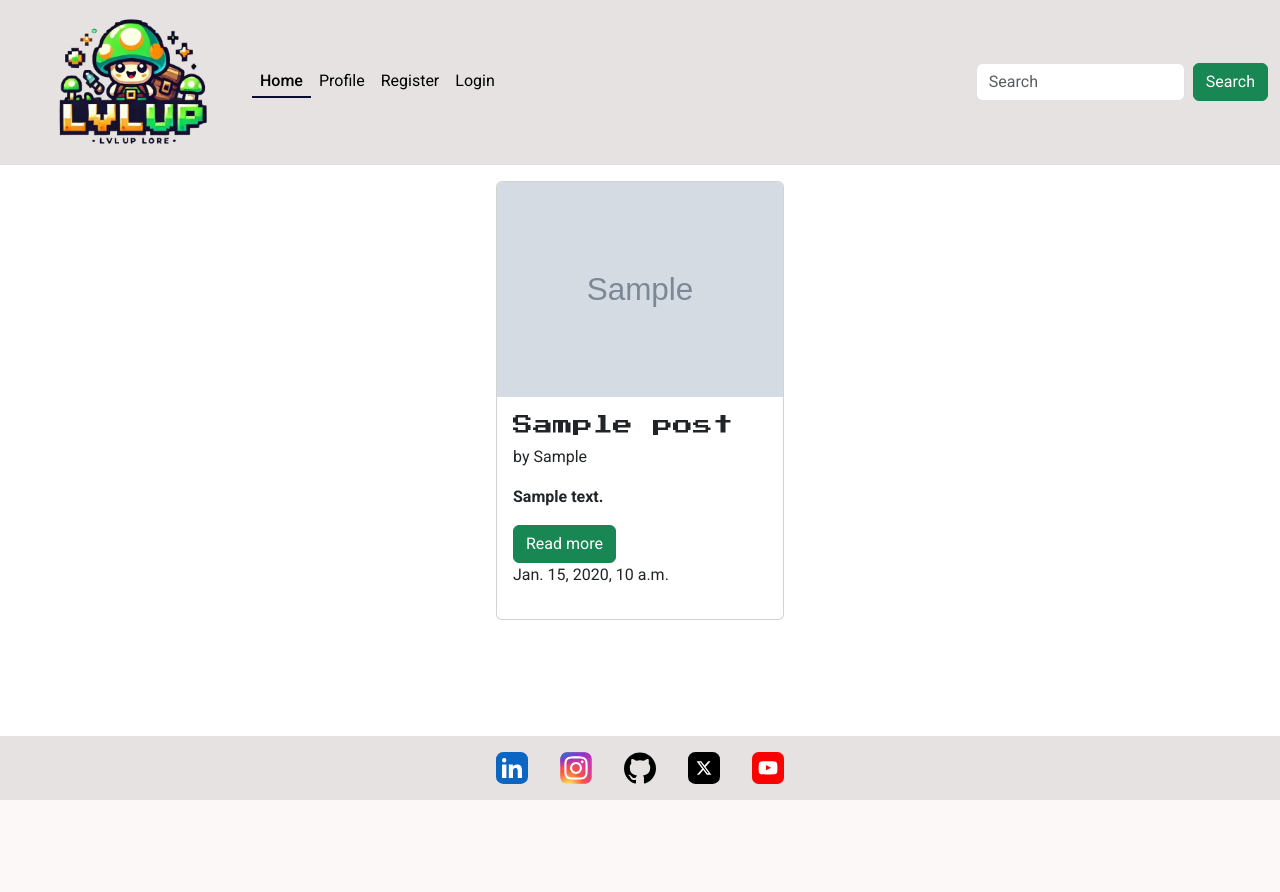
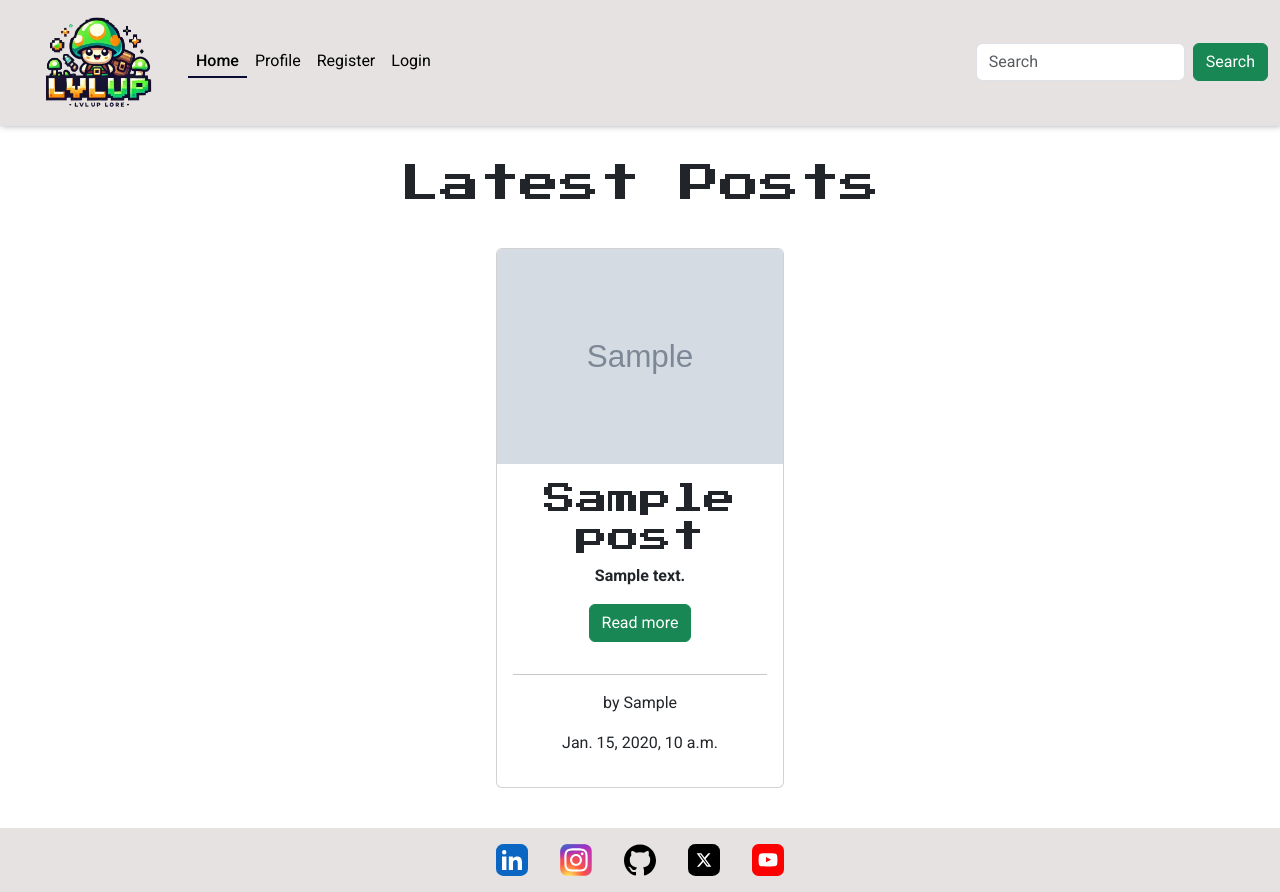
Before and after one commit to andreasawenlof/lvlup-lore-fixed, a Django app: page / in a window 1280 px wide. Before the commit the page ends 800 px from the top, so only its background shows below. Run offline with Django 4.2, Linux system fonts and the light colour scheme; tables that the repository leaves empty hold one stand-in row (values such as "Sample post"); grey boxes marked "Sample" are stand-in pictures.

Commit message:
Add additional styling to header

```diff
--- a/blog/templates/blog/index.html
+++ b/blog/templates/blog/index.html
@@ -6,20 +6,26 @@
     Home
 {% endblock %}
 {% block content %}
-    <div class="container d-flex flex-row flex-wrap justify-content-evenly mt-3 mb-3">
-        {% for post in post_list %}
-            <div class="card" style="width: 18rem;">
+    <div class="container text-center d-flex flex-column mt-5">
+        <h1>Latest Posts</h1>
+        <div class="container d-flex flex-row flex-wrap justify-content-center mt-3">
+            {% for post in posts %}
+                <div class="text-center mb-4">
+                    <div class="card m-3" style="width: 18rem;">
                         <img src="{{ post.image.url }}" class="card-img-top" alt="{{ post.image_alt }}" />
                         <div class="card-body">
-                    <h5 class="card-title">{{ post.title }}</h5>
+                            <h2 class="card-title">{{ post.title }}</h2>
+                            <p class="card-text">
+                                <strong>{{ post.excerpt|safe|truncatechars:100 }}</strong>
+                            </p>
+                            <a href="#" class="btn btn-success mb-3">Read more</a>
+                            <hr />
                             <p>by {{ post.author|title }}</p>
-                    <p class="card-text">
-                        <strong>{{ post.excerpt|safe }}</strong>
-                    </p>
-                    <a href="#" class="btn btn-success">Read more</a>
                             <p>{{ post.created_on }}</p>
+                        </div>
                     </div>
                 </div>
             {% endfor %}
         </div>
+    </div>
 {% endblock %}
--- a/blog/urls.py
+++ b/blog/urls.py
@@ -4,5 +4,5 @@ from .views import PostList, PostDetail, CreatePost
 urlpatterns = [
     path("", PostList.as_view(), name="home"),
     path("post_detail/", PostDetail.as_view(), name="post_detail"),
-    path("create_post/", CreatePost.as_view(), name="create_post"),
+    path("post/new", CreatePost.as_view(), name="create_post"),
 ]
--- a/blog/views.py
+++ b/blog/views.py
@@ -2,11 +2,14 @@ from django.views.generic import ListView, CreateView, UpdateView, DeleteView
 from .models import Post
 from .forms import PostForm
 
+from django.contrib.auth.mixins import LoginRequiredMixin, UserPassesTestMixin
+
 
 class PostList(ListView):
+    template_name = "blog/index.html"
     model = Post
-    template_name = "blog/index.html"
     queryset = Post.objects.filter(status=1).order_by("-created_on")
+    context_object_name = "posts"
 
 
 class PostDetail(ListView):
@@ -15,7 +18,7 @@ class PostDetail(ListView):
     queryset = Post.objects.filter(status=1)
 
 
-class CreatePost(CreateView):
+class CreatePost(LoginRequiredMixin, CreateView):
     """Create Post View"""
 
     template_name = "blog/create_post.html"
--- a/static/css/base.css
+++ b/static/css/base.css
@@ -35,6 +35,7 @@ h1, h2, h3, h5, h6 {
 main {
     flex: 1 0 auto;
     background-color: var(--white);
+    margin-top: 7rem;
 }
 
 
@@ -43,6 +44,10 @@ main {
 /* Header */
 .navbar {
     background-color: var(--background);
+    box-shadow: var(--smal-box-shadow);
+    position: fixed;
+    width: 100%;
+    z-index: 2;
 }
 
 a.nav-link {
@@ -58,7 +63,7 @@ a.nav-link:hover {
 }
 
 img.logo {
-    width: 14rem;
+    width: 10rem;
 }
 
 .active {
```
Also changed, not shown: blog/templates/blog/index copy.html (added, +27 -0 lines), blog/migrations/0005_alter_post_excerpt_alter_post_image_and_more.py (added). Lines whose indentation alone changed are shown as unchanged.
